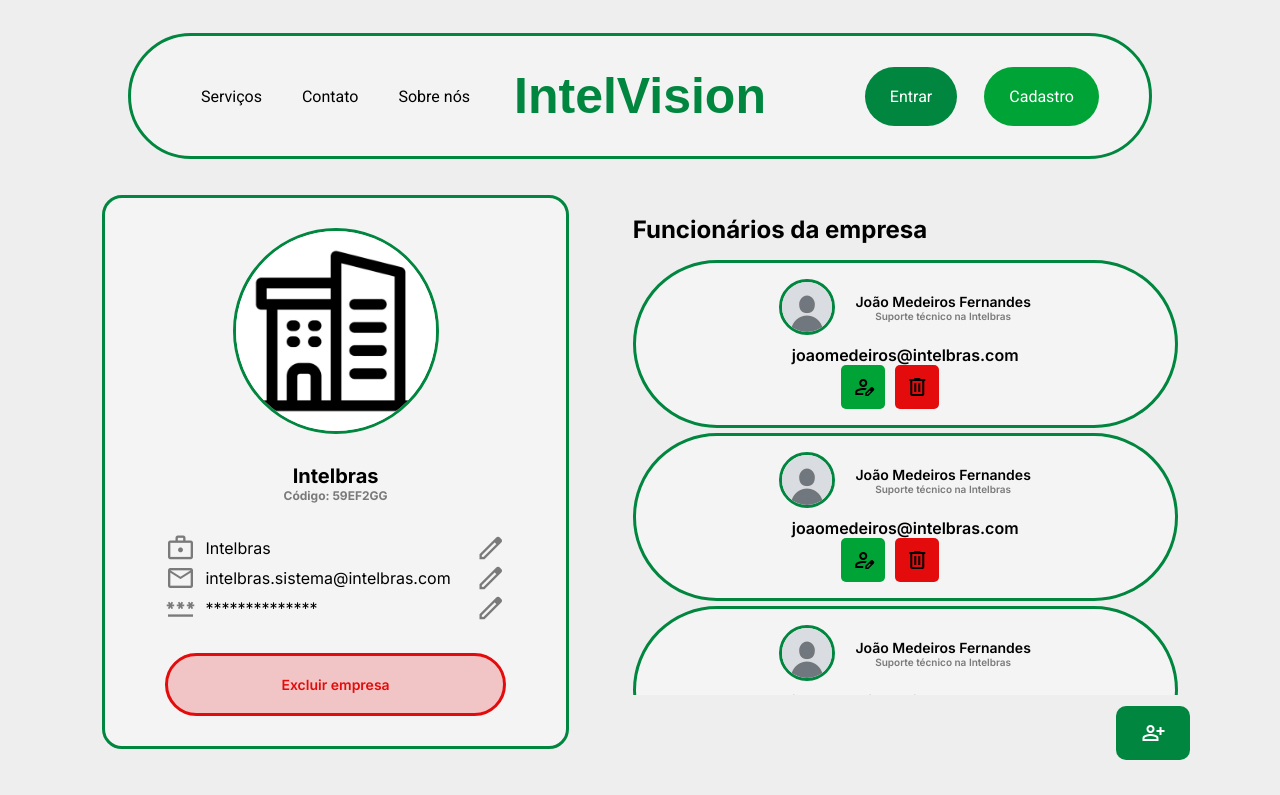
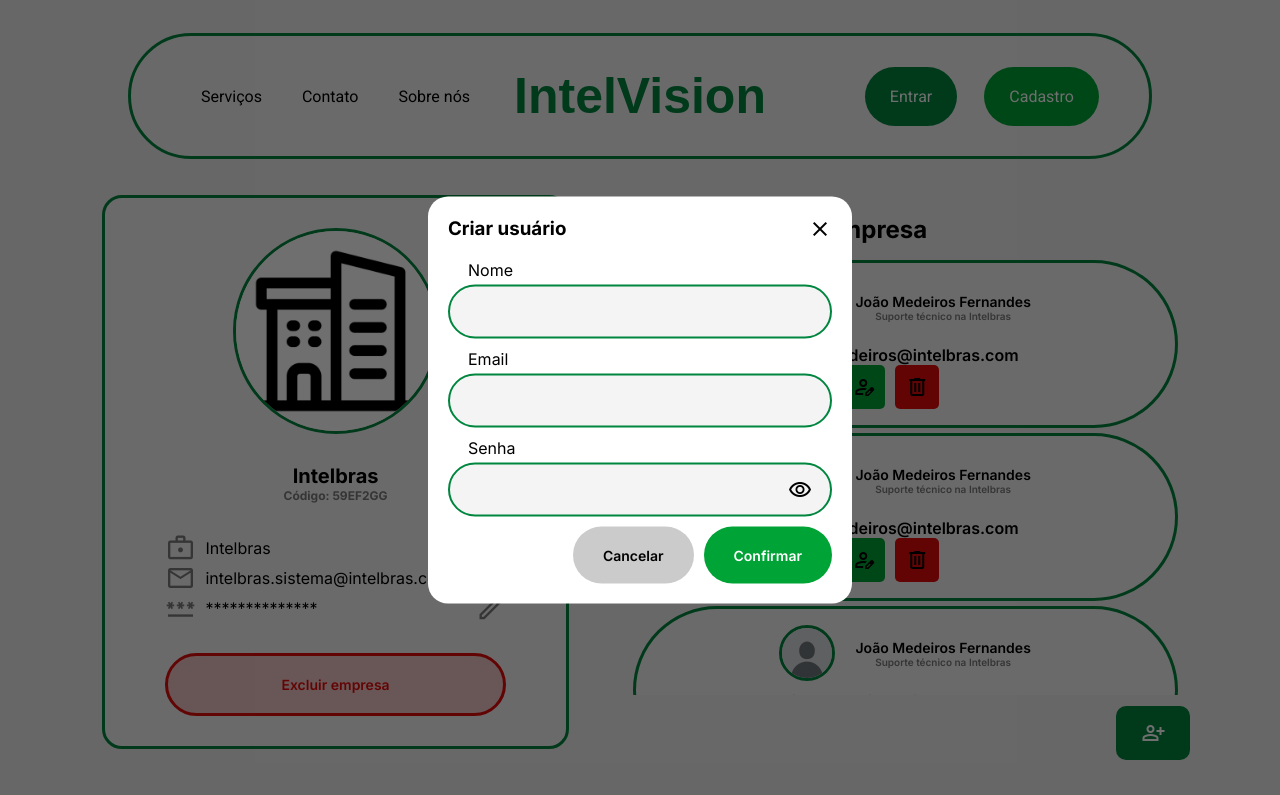
Before and after one commit to IntelVision-PI/intelvision, a website: page public/empresa-profile.html in a window 1280 px wide. Both pictures are taken after a click on the element "person_add". Drawn offline with nearby package versions, Linux system fonts and the light colour scheme; a web font is replaced by a local one.

Commit message:
feat: modal de criar novo usuario na pagina da empresa

```diff
--- a/public/empresa-profile.html
+++ b/public/empresa-profile.html
@@ -315,7 +315,7 @@
             </div>
         </div>
     </div>
-    <div class="register_new">
+    <div class="register_new" id="create_user_button_empresa">
         <span class="material-symbols-outlined">
             person_add
         </span>
@@ -473,6 +473,40 @@
             </div>
         </div>
     </div>
+    <div class="out_create_user out_edit" id="out_create_user"></div>
+    <div class="create_user_modal modal_edit" id="create_user_modal">
+        <div class="create_user_headers edit_headers">
+            <h3>Criar usuário</h3>
+            <span class="material-symbols-outlined" id="close_create_user_button">
+                close
+            </span>
+        </div>
+        <div class="create_user_content edit_content">
+            <div class="create_user_field edit_field">
+                <label for="">Nome</label>
+                <input type="text" class="name_input">
+            </div>
+            <div class="create_user_field edit_field">
+                <label for="">Email</label>
+                <input type="email" class="email_input">
+            </div>
+            <div class="create_user_field edit_password_field edit_field">
+                <label for="">Senha</label>
+                <input type="password" class="password_input">
+                <span class="material-symbols-outlined user_icon" id="view_password_new_create">
+                    visibility
+                </span>
+            </div>
+            <div class="create_user_button edit_buttons">
+                <button class="cancel_button" id="cancel_button_create_user">
+                    Cancelar
+                </button>
+                <button class="confirm_button">
+                    Confirmar
+                </button>
+            </div>
+        </div>
+    </div>
 </body>
 <script src="js/edit_email.js"></script>
 <script src="js/edit_password.js"></script>
@@ -480,5 +514,6 @@
 <script src="js/delete_account.js"></script>
 <script src="js/edit_user_info.js"></script>
 <script src="js/delete_account_user_empresa.js"></script>
+<script src="js/criar_usuario_empresa.js"></script>
 
 </html>
--- /dev/null
+++ b/public/js/criar_usuario_empresa.js
@@ -0,0 +1,33 @@
+const create_user_button_empresa = document.getElementById('create_user_button_empresa');
+const out_create_user = document.getElementById('out_create_user');
+const create_user_modal = document.getElementById('create_user_modal');
+const close_create_user_button = document.getElementById('close_create_user_button');
+const cancel_button_create_user = document.getElementById('cancel_button_create_user');
+const view_password_new_create = document.getElementById('view_password_new_create');
+
+const open_modal_create_user = () => {
+    out_create_user.style.visibility = 'visible';
+    create_user_modal.style.visibility = 'visible';
+    out_create_user.style.pointerEvents = 'auto';
+    create_user_modal.style.pointerEvents = 'auto';
+    out_create_user.style.opacity = 1;
+    create_user_modal.style.opacity = 1;
+}
+
+const close_modal_create_user = () => {
+    out_create_user.style.visibility = 'hidden';
+    create_user_modal.style.visibility = 'hidden';
+    out_create_user.style.pointerEvents = 'none';
+    create_user_modal.style.pointerEvents = 'none';
+    out_create_user.style.opacity = 0;
+    create_user_modal.style.opacity = 0;
+}
+
+view_password_new_create.addEventListener('click', () => {
+    view_password(view_password_new_create)
+})
+
+close_create_user_button.addEventListener('click', close_modal_create_user);
+out_create_user.addEventListener('click', close_modal_create_user);
+cancel_button_create_user.addEventListener('click', close_modal_create_user);
+create_user_button_empresa.addEventListener('click', open_modal_create_user);
```
